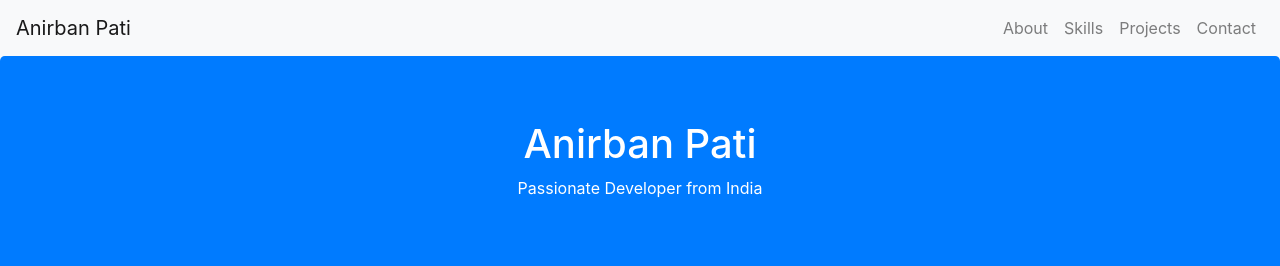
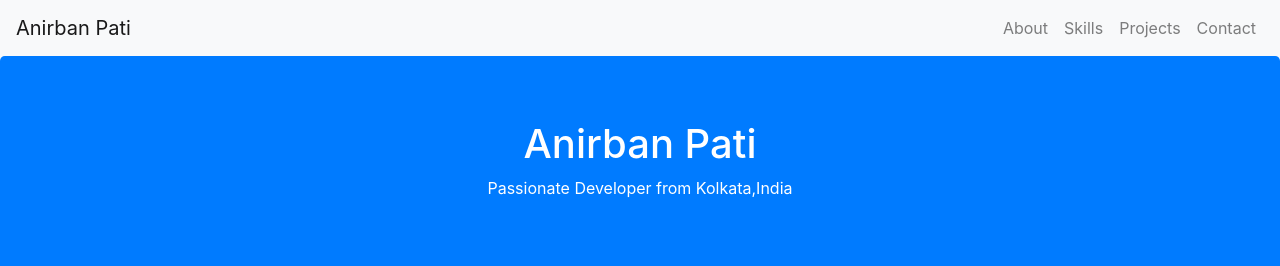
Before and after one commit to anirbanpati/anirbanpati.github.io, a plain HTML site: page index.html in a window 1280 px wide. Shown: the top 266 px of the page. Drawn offline with nearby package versions, Linux system fonts and the light colour scheme.

Commit message:
Update index.html

```diff
--- a/index.html
+++ b/index.html
@@ -46,7 +46,7 @@
     <!-- Hero Section -->
     <div class="jumbotron text-center">
         <h1>Anirban Pati</h1>
-        <p>Passionate Developer from India</p>
+        <p>Passionate Developer from Kolkata,India</p>
     </div>
 
     <!-- About Section -->
```
